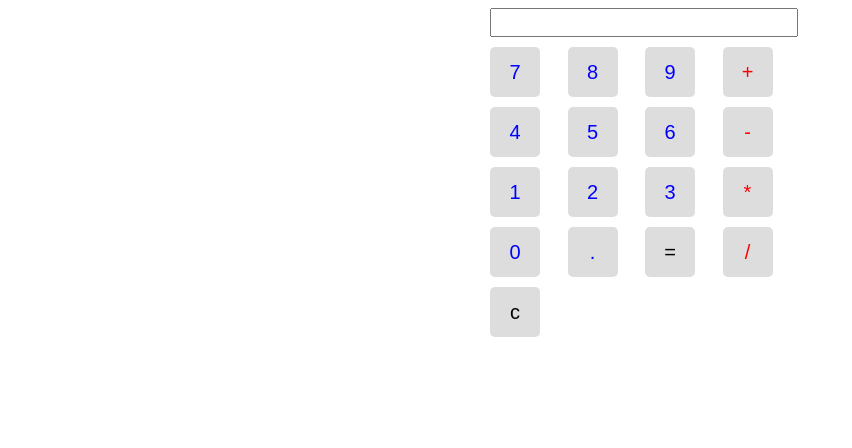
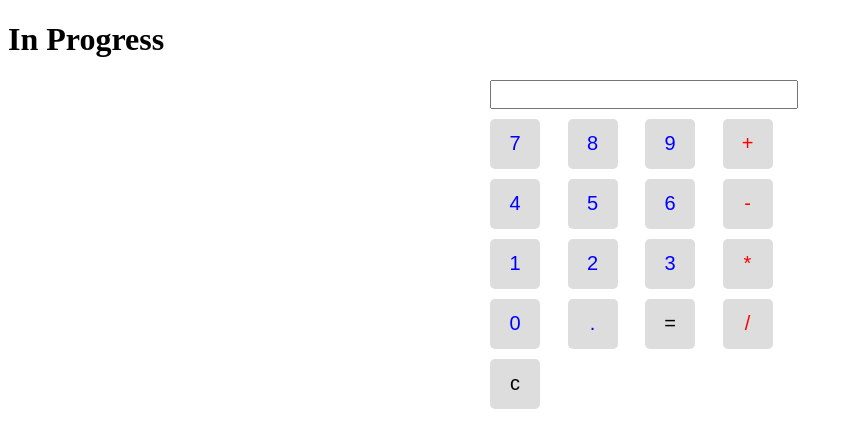
Before and after one commit to ndorvillearnold/calculator_oop_javascript, a plain HTML site: page index.html in a window 1280 px wide. Shown: the whole page, without its empty margins (0-852 px from the left). Drawn offline with Linux system fonts and the light colour scheme.

Commit message:
in progress pending more OOP code

```diff
--- a/index.html
+++ b/index.html
@@ -53,6 +53,7 @@
 		<link rel="stylesheet" type="text/css" href="style.css" />
 	</head>
 	<body>
+        <h1>In Progress</h1>
 		<div id="calculator">
 			<input type="text" id="input" />
 			<div id="buttons">
```
